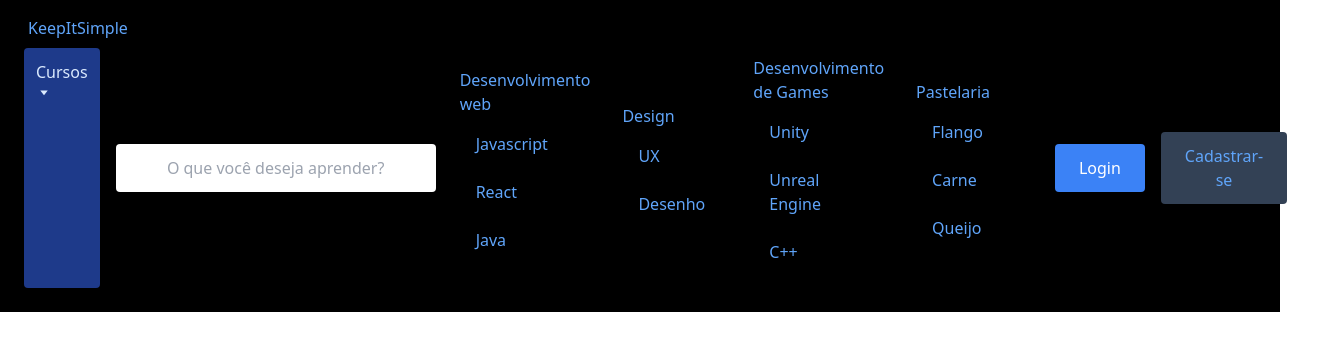
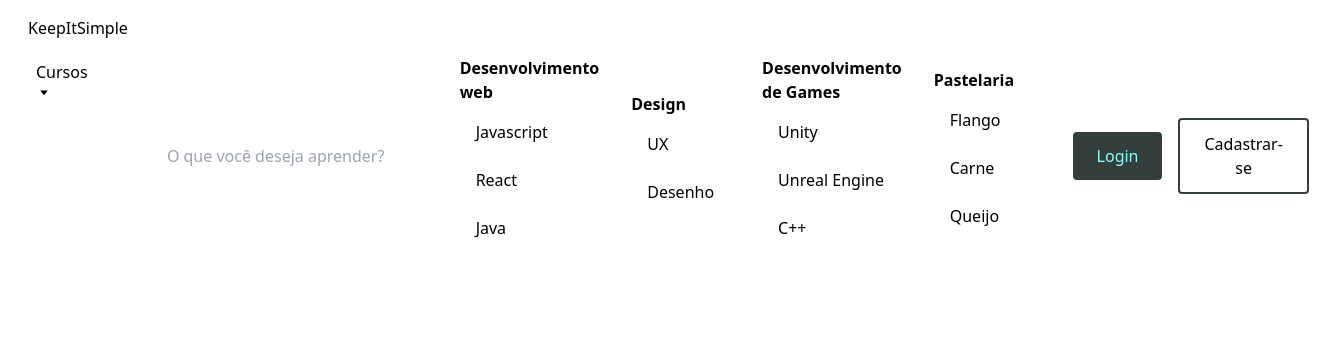
Before and after one commit to patrickWarley/KeepItSimple, a React (Vite) app: page / in a window 1280 px wide. Shown: the top 350 px of the page, 1317 px wide, since content can reach past the window. Built offline with nearby package versions, Linux system fonts and the light colour scheme.

Commit message:
not much done

```diff
--- a/src/assets/components/NavBar/index.tsx
+++ b/src/assets/components/NavBar/index.tsx
@@ -25,13 +25,13 @@ const NavBar = () => {
   const Menu =({className}:Props) => {
     return(
       <div className={`w-full md:flex md:flex-1 md:w-auto md:justify-between ${className}`}>
-          <div className="hidden md:block py-2 flex items-center md:p-3 md:m-2 bg-blue-900 text-blue-100 rounded hover:bg-blue-100 hover:text-blue-900">
-            Cursos
-            <RxTriangleDown/>
-          </div>
+        <div className="hidden md:block py-2 flex items-center md:p-3 md:m-2 bg-blue-900 text-blue-100 rounded hover:bg-blue-100 hover:text-blue-900">
+          Cursos
+          <RxTriangleDown/>
+        </div>
 
         <ul className="text-base pt-4 md:flex md:items-center md:pt-0">
-          <li>
+          <li className="hidden md:block">
             <input
               type="text"
               className="rounded p-3 m-2 w-full md:w-80 text-center text-blue-900 border-none"
@@ -41,7 +41,7 @@ const NavBar = () => {
           {courses.map(category => {
             return(
             <li className="block p-2 m-2 hover:text-blue-200">
-              <a href="#">{category.title}</a>
+              <a href="#" className="font-bold">{category.title}</a>
               <ul>
                 {category.courses.map(course => <li className="block p-2 m-2 hover:text-blue-200">{course}</li>)}
               </ul>
@@ -52,9 +52,9 @@ const NavBar = () => {
 
         </ul>
 
-        <div className=" md:w-4/12 md:flex md:flex-row flex-col md:place-content-end items-center ">
-          <button className="w-full md:w-auto rounded px-6 py-3 m-2 bg-blue-500 text-white hover:text-blue-900 hover:bg-blue-200">Login</button>
-          <button className="w-full md:w-auto rounded px-6 py-3 m-2 bg-slate-700  hover:text-blue-900 hover:bg-blue-200">Cadastrar-se</button>
+        <div className=" md:w-4/12 md:flex md:flex-row flex-col flex md:place-content-end items-center ">
+          <button className="p-0 w-11/12 inline-block md:w-auto rounded px-6 py-3 m-2 bg-main text-secondary hover:underline ">Login</button>
+          <button className="p-0 w-11/12 inline-block md:w-auto rounded px-6 py-3 m-2 border-main border-2 hover:underline">Cadastrar-se</button>
         </div>
       </div>
     );
@@ -68,7 +68,10 @@ const NavBar = () => {
         </div>
 
         <div className="md:hidden">
-          <SideBarMenu title="KeepItSimple" description="">
+          <SideBarMenu
+            title={<span className=" text drop-shadow text-2xl font-extrabold ">KeepItSimple</span>}
+            description=""
+            className="text-main bg-secondary">
             <Menu className="menu"/>
           </SideBarMenu>
         </div>
--- a/src/assets/components/SidebarMenu/drawer.css
+++ b/src/assets/components/SidebarMenu/drawer.css
@@ -26,14 +26,12 @@
 
 .AlertDialogTitle {
   margin: 0;
-  color: red;
   font-size: 17px;
   font-weight: 500;
 }
 
 .AlertDialogDescription {
   margin-bottom: 20px;
-  color:red;
   font-size: 15px;
   line-height: 1.5;
 }
--- a/src/assets/components/SidebarMenu/index.tsx
+++ b/src/assets/components/SidebarMenu/index.tsx
@@ -4,13 +4,12 @@ import './drawer.css';
 
 type Props = {
   children:ReactNode,
-  title:string,
-  description:string
+  description:string,
+  className:string,
+  title:ReactNode
 }
 
-const SideBarMenu = ({children, title, description}:Props) =>{
-  type Props = { onClick:React.MouseEventHandler<SVGSVGElement> }
-
+const SideBarMenu = ({children, description, className, title}:Props) =>{
   const HamburguerIcon =() => (
       <svg
         className="md:hidden block w-6 h-6 cursor-pointer"
@@ -31,11 +30,11 @@ const SideBarMenu = ({children, title, description}:Props) =>{
         </AlertDialog.Trigger>
       <AlertDialog.Portal>
         <AlertDialog.Overlay className="AlertDialogOverlay"/>
-        <AlertDialog.Content className="AlertDialogContent overflow-scroll">
+        <AlertDialog.Content className={`AlertDialogContent overflow-scroll p-0 ${className}`}>
 
-          <AlertDialog.Title className="AlertDialogTitle">
+          <AlertDialog.Title className="AlertDialogTitle text-center bg-main p-8 text-secondary stick w-full">
             {title}
-            <AlertDialog.Cancel className=" float-right ">
+            <AlertDialog.Cancel className=" float-right font-bold text-1xl ">
               X
             </AlertDialog.Cancel>
           </AlertDialog.Title>
--- a/tailwind.config.cjs
+++ b/tailwind.config.cjs
@@ -5,6 +5,10 @@ module.exports = {
     "./src/*.{js,jsx,ts,tsx}"
   ],
   theme: {
+    colors:{
+      'main':'#343E3D',
+      'secondary':'#90FCF9'
+    },
     extend: {},
   },
   plugins: [],
```
